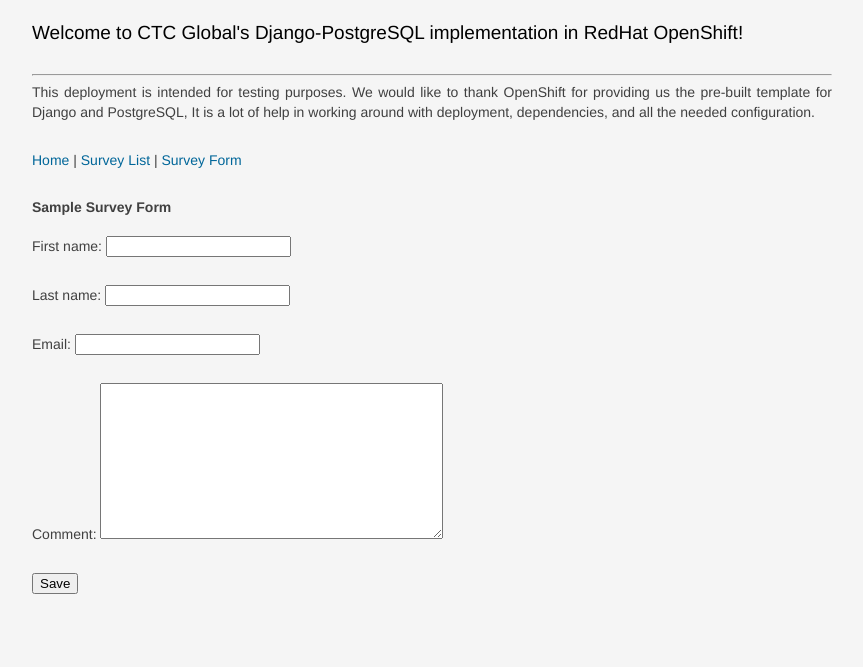
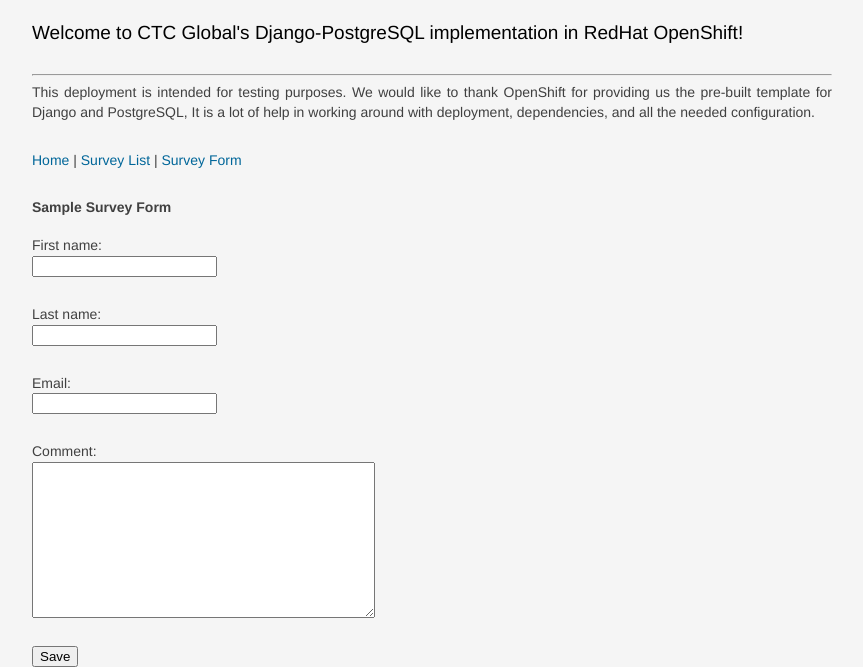
Before and after one commit to qurdafia/ctcapp, a Django app: page /survey_form/ in a window 1280 px wide. Shown: the part 379-1046 px from the top of the page, without its empty margins (208-1071 px from the left). Before the commit the page ends 973 px from the top, so only its background shows below. Run offline with Django 3.2, Linux system fonts and the light colour scheme.

Commit message:
Adding additional style to the form.

```diff
--- a/ctcapp/templates/ctcapp/survey_welcome.html
+++ b/ctcapp/templates/ctcapp/survey_welcome.html
@@ -215,6 +215,20 @@ pre {
 
 .warning { color: orange }
 
+/* FORM STYLING FROM HERE */
+
+input#id_first_name, input#id_last_name, input#id_email{
+    display: block;
+}
+textarea#id_comment {
+    display: block;
+}
+button.save.btn.btn-default {
+    cursor: pointer;
+}
+
+/* END FORM STYLING */
+
 </style>
 
 </head>
```
Also changed, not shown: ctcapp/views.py (line endings or trailing spaces).
